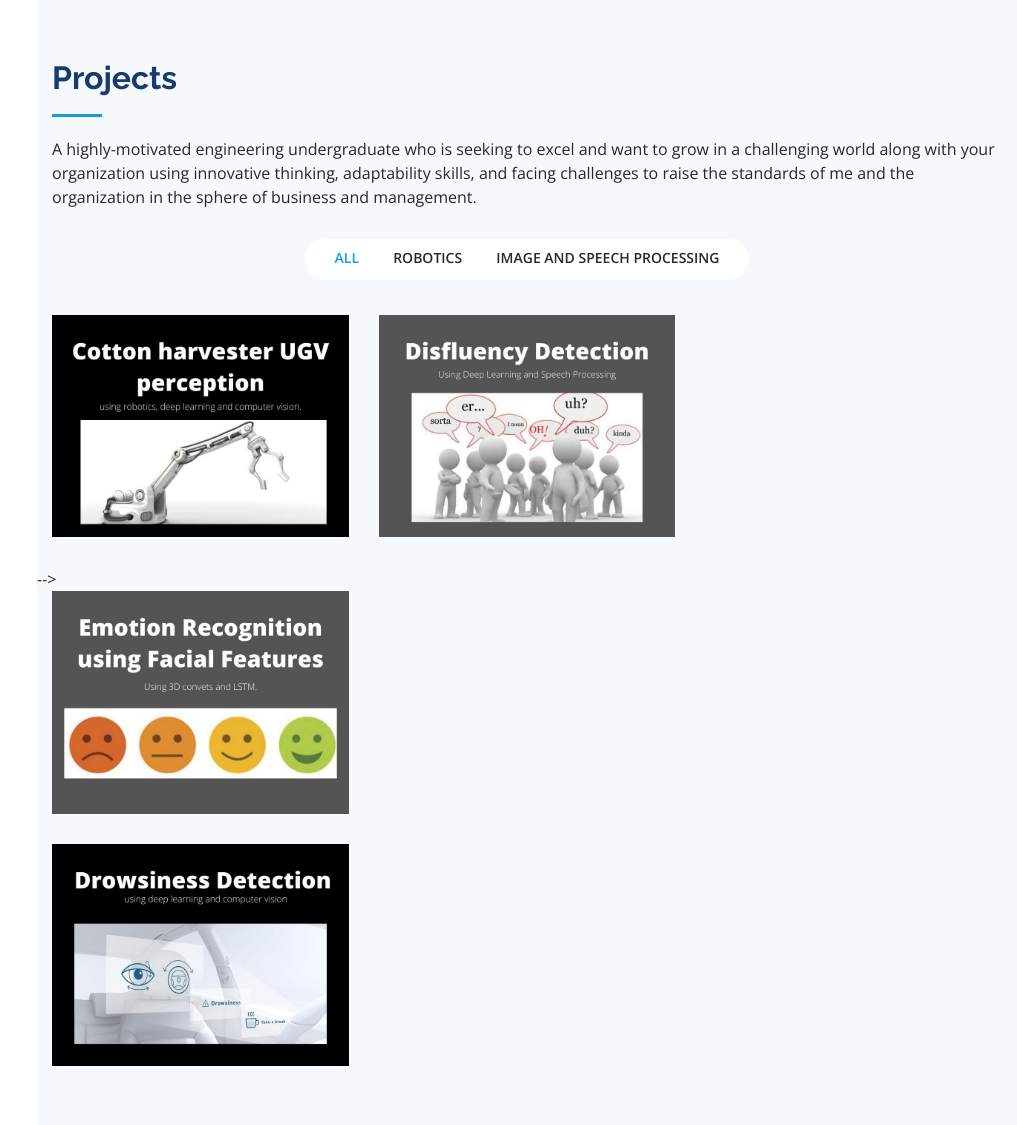
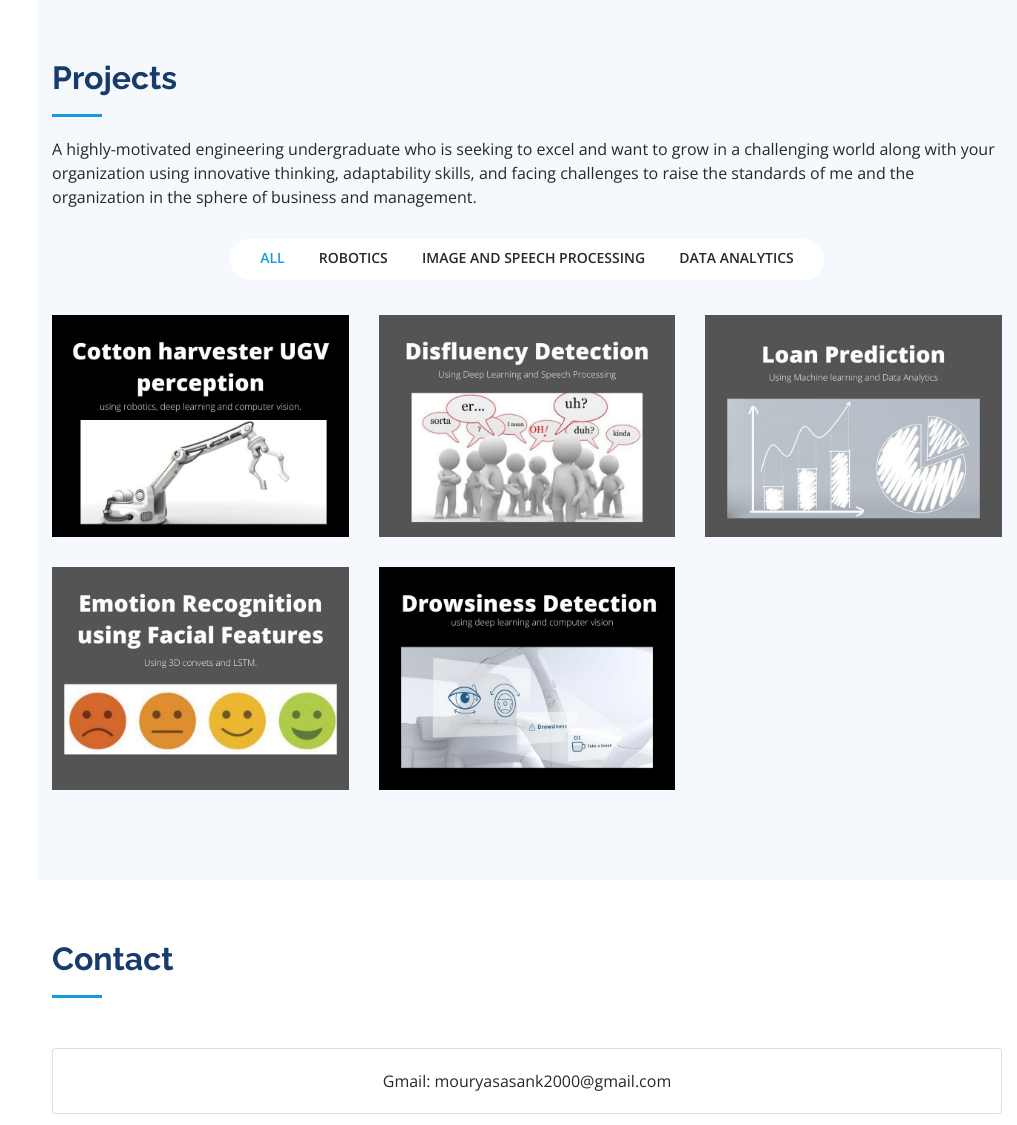
Before and after one commit to mouryasashank/sashankmainportfolio, a Flask app: page / in a window 1280 px wide. Shown: the part 3726-4851 px from the top of the page, without its empty margins (263-1280 px from the left). Run offline with Flask 2, Linux system fonts and the light colour scheme; some libraries are stand-ins or nearby versions.

Commit message:
Update index.html

```diff
--- a/templates/index.html
+++ b/templates/index.html
@@ -429,7 +429,7 @@
               <li data-filter="*" class="filter-active">All</li>
               <li data-filter=".filter-robpro">Robotics</li>
               <li data-filter=".filter-speechpro">Image and Speech Processing</li>
-<!--               <li data-filter=".filter-ana">Data Analytics</li> -->
+              <li data-filter=".filter-ana">Data Analytics</li>
             </ul>
           </div>
         </div>
@@ -459,16 +459,16 @@
             </div>
           </div>
 
-<!--           <div class="col-lg-4 col-md-6 portfolio-item filter-ana">
+          <div class="col-lg-4 col-md-6 portfolio-item filter-ana">
             <div class="portfolio-wrap">
               <img src="static/assets/img/portfolio/portfolio-3.jpg" class="img-fluid" alt="">
               <div class="portfolio-links">
                 <a href="https://github.com/mouryasashank/filler_word_detection_using_deep_learning" data-gall="portfolioGallery" class="venobox"
                   title="App 1"><i class="bx bxl-github"></i></a>
-                <!-- <a href="portfolio-details.html" title="More Details"><i class="bx bx-link"></i></a> -->
+<!--                 <a href="portfolio-details.html" title="More Details"><i class="bx bx-link"></i></a> -->
               </div>
             </div>
-          </div> -->
+          </div>
 
           <div class="col-lg-4 col-md-6 portfolio-item filter-speechpro">
             <div class="portfolio-wrap">
```
